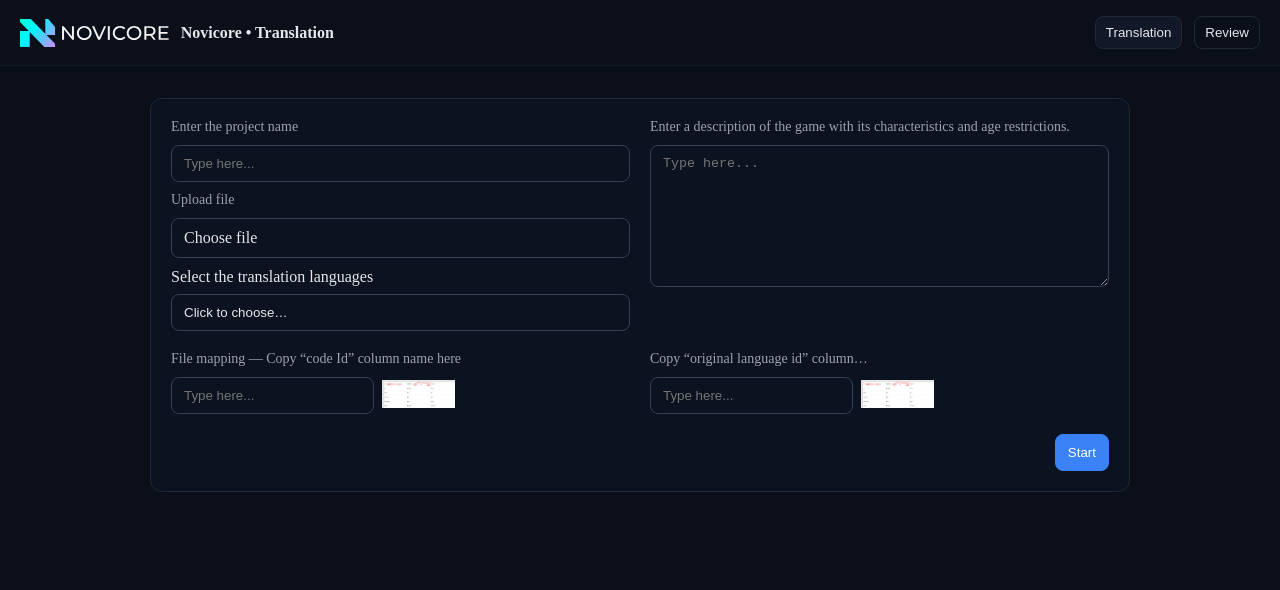
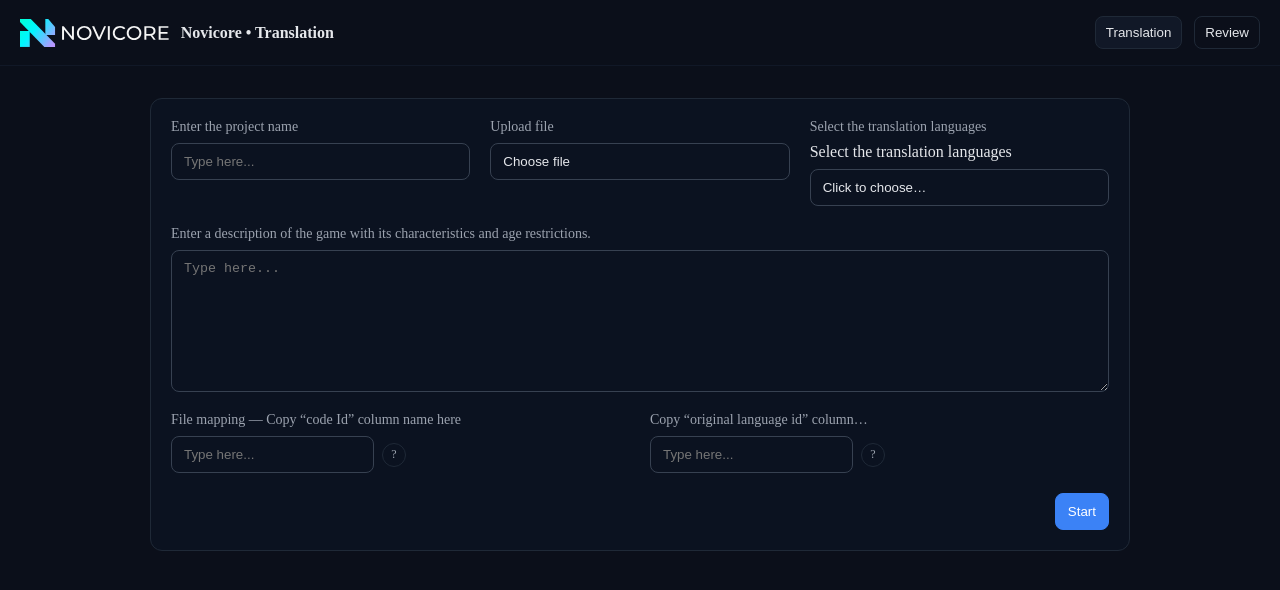
Before and after one commit to artemskopych-dot/translation, a Next.js app: page / in a window 1280 px wide. Shown: the top 590 px of the page. Built offline with nearby package versions, Linux system fonts and the light colour scheme; sample sign-in values are in the browser's storage.

Commit message:
ui(layout): row layout + hover image help + description required; keep style

```diff
--- a/app/home/HomeClient.tsx
+++ b/app/home/HomeClient.tsx
@@ -7,15 +7,17 @@ const header: React.CSSProperties = { display:"flex", alignItems:"center", justi
 const logoRow: React.CSSProperties= { display:"flex", alignItems:"center", gap:12 };
 const nav: React.CSSProperties    = { display:"flex", gap:12, alignItems:"center" };
 const main: React.CSSProperties   = { maxWidth:980, margin:"32px auto", padding:"0 20px" };
+
 const card: React.CSSProperties   = { background:"#0b1220", border:"1px solid #1f2937", borderRadius:12, padding:20 };
 
-const row: React.CSSProperties    = { display:"grid", gridTemplateColumns:"1fr 1fr", gap:20, alignItems:"start" };
-const col: React.CSSProperties    = { display:"flex", flexDirection:"column", gap:10 };
+const row3: React.CSSProperties   = { display:"grid", gridTemplateColumns:"1fr 1fr 1fr", gap:20, alignItems:"start" }; // 3 колонки в один ряд
+const row2: React.CSSProperties   = { display:"grid", gridTemplateColumns:"1fr 1fr", gap:20, alignItems:"start" };     // 2 колонки в один ряд
+const col: React.CSSProperties    = { display:"flex", flexDirection:"column", gap:8 };
 
 const label: React.CSSProperties  = { display:"block", fontSize:14, color:"#9CA3AF" };
 const baseInput: React.CSSProperties = { background:"#0b1220", color:"#e5e7eb", padding:"10px 12px", border:"1px solid #374151", borderRadius:8, outline:"none" };
 const invalidBorder: React.CSSProperties = { border:"1px solid #ef4444" };
-const help: React.CSSProperties   = { color:"#9CA3AF", fontSize:12 };
+const errText: React.CSSProperties = { color:"#ef4444", fontSize:12 };
 
 const btnPrimary: React.CSSProperties = { padding:"10px 12px", border:"1px solid #3b82f6", background:"#3b82f6", color:"#fff", borderRadius:8, cursor:"pointer" };
 const btnTab = (active:boolean): React.CSSProperties => ({
@@ -23,11 +25,25 @@ const btnTab = (active:boolean): React.CSSProperties => ({
   background: active ? "#111827" : "transparent", color:"#e5e7eb", cursor:"pointer"
 });
 
+function HelpHover({ src, alt = "help" }: { src: string; alt?: string }) {
+  const wrap: React.CSSProperties = { position:"relative", display:"inline-block" };
+  const q: React.CSSProperties    = { width:22, height:22, border:"1px solid #1f2937", borderRadius:9999, display:"inline-flex", alignItems:"center", justifyContent:"center", fontSize:12, color:"#9CA3AF", cursor:"help", background:"#0b1220" };
+  const img: React.CSSProperties  = { position:"absolute", top:"120%", left:0, display:"none", background:"#000", border:"1px solid #1f2937", borderRadius:8, padding:6, zIndex:50, maxWidth:360 };
+  return (
+    <span style={wrap} className="help-hover">
+      <span style={q}>?</span>
+      <img src={src} alt={alt} style={img} />
+      <style jsx>{`
+        .help-hover:hover img { display: block; }
+      `}</style>
+    </span>
+  );
+}
+
 export default function HomeClient() {
-  // вкладки
   const [activeTab, setActiveTab] = useState<"translation"|"review">("translation");
 
-  // форми
+  // поля форми
   const [projectName, setProjectName] = useState("");
   const [file, setFile] = useState<File | null>(null);
   const [selectedLangs, setSelectedLangs] = useState<string[]>([]);
@@ -36,40 +52,42 @@ export default function HomeClient() {
   const [origLangCol, setOrigLangCol] = useState("");
   const [errors, setErrors] = useState<Record<string, string | undefined>>({});
 
-  // токен для гейту сторінки
+  // гейт доступу по токену
   const [token, setToken] = useState<string | null>(null);
   useEffect(() => { try { setToken(localStorage.getItem("token")); } catch {} }, []);
-
-  // якщо немає токена — нічого, окрім хедера
-  // (перенаправлення робить /login, тут просто не показуємо вкладки)
   const gated = !!token;
 
   const i = (invalid?: boolean): React.CSSProperties => ({ ...baseInput, ...(invalid ? invalidBorder : {}) });
+
+  const fileInput = useRef<HTMLInputElement>(null);
+  function chooseFile() { fileInput.current?.click(); }
+  function shortName(name: string, max = 28) {
+    return name.length <= max ? name : (name.slice(0, max-10) + "..." + name.slice(-7));
+  }
 
   function onStart(e: React.FormEvent) {
     e.preventDefault();
     const next: Record<string,string|undefined> = {};
     if (!projectName.trim()) next.projectName = "Required";
-    if (!file) next.file = "Required";
+    if (!file)               next.file = "Required";
     if (selectedLangs.length === 0) next.language = "Select at least one language";
-    if (!codeIdCol.trim()) next.codeId = "Required";
+    if (!desc.trim())        next.desc = "Required";
+    if (!codeIdCol.trim())   next.codeId = "Required";
     if (!origLangCol.trim()) next.origLang = "Required";
 
     setErrors(next);
     if (Object.keys(next).length > 0) return;
 
-    // приклад payload (поки що просто лог)
     const payload = {
       projectName,
       description: desc,
-      language: selectedLangs.join(","), // <- мультивибір
+      language: selectedLangs.join(","), // мультивибір
       codeIdCol,
       origLangCol,
       fileName: file?.name || ""
     };
     console.log("START PAYLOAD", payload);
 
-    // тут далі твій submit на бекенд…
     setActiveTab("review");
   }
 
@@ -89,56 +107,97 @@ export default function HomeClient() {
       <main style={main}>
         {activeTab === "translation" && (
           <form onSubmit={onStart} style={card}>
-            <div style={row}>
+
+            {/* Ряд 1: Project name / Upload file / Languages */}
+            <div style={row3}>
+              {/* Project name */}
               <div style={col}>
                 <label style={label}>Enter the project name</label>
-                <input style={i(!!errors.projectName)} placeholder="Type here..." value={projectName} onChange={e=>setProjectName(e.target.value)} />
-                {errors.projectName && <div style={{color:"#ef4444",fontSize:12}}>{errors.projectName}</div>}
-
-                <label style={label}>Upload file</label>
-                <label style={{...i(!!errors.file), display:"inline-flex", alignItems:"center", gap:10, cursor:"pointer"}}>
-                  <input type="file" accept=".xlsx,.xls,.csv" style={{display:"none"}} onChange={e=>setFile(e.target.files?.[0] || null)} />
-                  <span>{file ? file.name : "Choose file"}</span>
-                </label>
-                {errors.file && <div style={{color:"#ef4444",fontSize:12}}>{errors.file}</div>}
-
-                {/* МУЛЬТИВИБІР МОВ */}
-                <MultiLangSelect selected={selectedLangs} setSelected={setSelectedLangs} error={errors.language} />
-                <input type="hidden" name="language" value={selectedLangs.join(",")} />
+                <input
+                  style={i(!!errors.projectName)}
+                  placeholder="Type here..."
+                  value={projectName}
+                  onChange={e=>setProjectName(e.target.value)}
+                />
+                {errors.projectName && <div style={errText}>Required</div>}
               </div>
 
+              {/* Upload file — лише кнопка, ім'я файлу всередині */}
               <div style={col}>
-                <label style={label}>Enter a description of the game with its characteristics and age restrictions.</label>
-                <textarea style={{...i(false), minHeight:120}} placeholder="Type here..." value={desc} onChange={e=>setDesc(e.target.value)} />
+                <label style={label}>Upload file</label>
+                <button type="button" onClick={chooseFile} style={{...baseInput, cursor:"pointer", textAlign:"left"}}>
+                  {file ? shortName(file.name) : "Choose file"}
+                </button>
+                <input
+                  ref={fileInput}
+                  type="file"
+                  accept=".xlsx,.xls,.csv"
+                  style={{display:"none"}}
+                  onChange={e=>setFile(e.target.files?.[0] || null)}
+                />
+                {errors.file && <div style={errText}>Required</div>}
+              </div>
+
+              {/* Languages — мультивибір з галочками */}
+              <div style={col}>
+                <label style={label}>Select the translation languages</label>
+                <MultiLangSelect
+                  selected={selectedLangs}
+                  setSelected={setSelectedLangs}
+                  error={errors.language}
+                />
               </div>
             </div>
 
             <div style={{height:20}} />
 
-            {/* File mapping */}
-            <div style={row}>
+            {/* Опис — окремим блоком під першим рядом */}
+            <div style={{display:"flex", flexDirection:"column", gap:8}}>
+              <label style={label}>Enter a description of the game with its characteristics and age restrictions.</label>
+              <textarea
+                style={{...i(!!errors.desc), minHeight:120}}
+                placeholder="Type here..."
+                value={desc}
+                onChange={e=>setDesc(e.target.value)}
+              />
+              {errors.desc && <div style={errText}>Required</div>}
+            </div>
+
+            <div style={{height:20}} />
+
+            {/* Ряд 2: два мапінги + знак питання з картинкою по hover */}
+            <div style={row2}>
               <div style={col}>
                 <label style={label}>File mapping — Copy “code Id” column name here</label>
                 <div style={{display:"flex", alignItems:"center", gap:8}}>
-                  <input style={i(!!errors.codeId)} placeholder="Type here..." value={codeIdCol} onChange={e=>setCodeIdCol(e.target.value)} />
-                  <span title="Приклад" style={{cursor:"pointer"}}>
-                    <img src="/Без імені1111111 (1).png" alt="help" height={28} />
-                  </span>
+                  <input
+                    style={i(!!errors.codeId)}
+                    placeholder="Type here..."
+                    value={codeIdCol}
+                    onChange={e=>setCodeIdCol(e.target.value)}
+                  />
+                  <HelpHover src="/Без імені1111111 (1).png" />
                 </div>
-                {errors.codeId && <div style={{color:"#ef4444",fontSize:12}}>{errors.codeId}</div>}
+                {errors.codeId && <div style={errText}>Required</div>}
               </div>
 
               <div style={col}>
                 <label style={label}>Copy “original language id” column…</label>
                 <div style={{display:"flex", alignItems:"center", gap:8}}>
-                  <input style={i(!!errors.origLang)} placeholder="Type here..." value={origLangCol} onChange={e=>setOrigLangCol(e.target.value)} />
-                  <span title="Приклад" style={{cursor:"pointer"}}>
-                    <img src="/Без імені1111111 (1).png" alt="help" height={28} />
-                  </span>
+                  <input
+                    style={i(!!errors.origLang)}
+                    placeholder="Type here..."
+                    value={origLangCol}
+                    onChange={e=>setOrigLangCol(e.target.value)}
+                  />
+                  <HelpHover src="/Без імені1111111 (1).png" />
                 </div>
-                {errors.origLang && <div style={{color:"#ef4444",fontSize:12}}>{errors.origLang}</div>}
+                {errors.origLang && <div style={errText}>Required</div>}
               </div>
             </div>
+
+            {/* приховане поле для бекенду з CSV мов */}
+            <input type="hidden" name="language" value={selectedLangs.join(",")} />
 
             <div style={{marginTop:20, display:"flex", justifyContent:"flex-end"}}>
               <button type="submit" style={btnPrimary}>Start</button>
@@ -148,7 +207,8 @@ export default function HomeClient() {
 
         {activeTab === "review" && (
           <div style={card}>
-            <div style={help}>Review таб заповнимо пізніше.</div>
+            {/* TODO: Review UI */}
+            <div style={{color:"#9CA3AF", fontSize:14}}>Review tab placeholder.</div>
           </div>
         )}
       </main>
```
